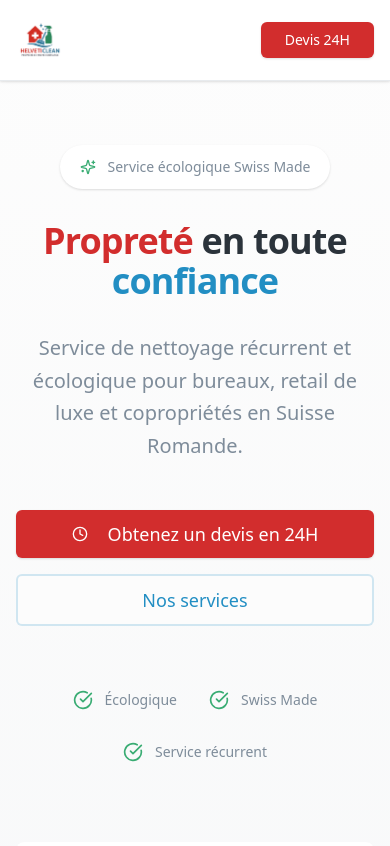
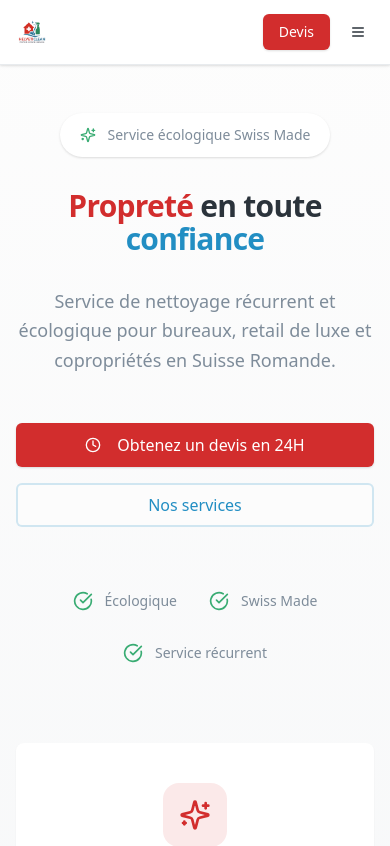
Before and after one commit to Imadmalaq/SwissCareServices, a React (Vite) app: page / in a window 390 px wide. Shown: the top 846 px of the page. Built offline with nearby package versions, Linux system fonts and the light colour scheme.

Commit message:
Ensure mobile responsiveness
Make all sections of the website responsive for mobile devices.

```diff
--- a/src/components/sections/about.tsx
+++ b/src/components/sections/about.tsx
@@ -63,17 +63,17 @@ const About = () => {
           </div>
 
           {/* Right Column - Values Grid */}
-          <div className="grid grid-cols-2 gap-6">
+          <div className="grid grid-cols-1 sm:grid-cols-2 gap-4 sm:gap-6">
             {values.map((value, index) => {
               const Icon = value.icon;
               return (
                 <Card key={index} className="hover-lift shadow-subtle border-0 bg-card">
-                  <CardContent className="p-8 text-center space-y-4">
-                    <div className="inline-flex items-center justify-center w-12 h-12 bg-primary/5 rounded-2xl">
-                      <Icon className="h-6 w-6 text-primary" />
+                  <CardContent className="p-6 sm:p-8 text-center space-y-3 sm:space-y-4">
+                    <div className="inline-flex items-center justify-center w-10 sm:w-12 h-10 sm:h-12 bg-primary/5 rounded-2xl">
+                      <Icon className="h-5 sm:h-6 w-5 sm:w-6 text-primary" />
                     </div>
-                    <h3 className="font-bold text-lg">{value.title}</h3>
-                    <p className="text-sm text-muted-foreground leading-relaxed">
+                    <h3 className="font-bold text-base sm:text-lg">{value.title}</h3>
+                    <p className="text-xs sm:text-sm text-muted-foreground leading-relaxed">
                       {value.description}
                     </p>
                   </CardContent>
--- a/src/components/sections/contact.tsx
+++ b/src/components/sections/contact.tsx
@@ -18,10 +18,10 @@ const Contact = () => {
           </p>
         </div>
 
-        <div className="grid lg:grid-cols-3 gap-12">
+        <div className="grid lg:grid-cols-3 gap-8 lg:gap-12">
 
           {/* Contact Form */}
-          <div className="lg:col-span-2">
+          <div className="lg:col-span-2 order-2 lg:order-1">
             <Card className="shadow-clean border-0 bg-card">
               <CardHeader className="pb-8 pt-10">
                 <CardTitle className="text-2xl font-bold">Demande de devis</CardTitle>
@@ -114,7 +114,7 @@ const Contact = () => {
           </div>
 
           {/* Contact Info */}
-          <div className="space-y-8">
+          <div className="space-y-6 lg:space-y-8 order-1 lg:order-2">
             <Card className="shadow-subtle border-0 bg-card">
               <CardContent className="p-8">
                 <h3 className="font-bold text-lg mb-6">Contact direct</h3>
--- a/src/components/sections/hero.tsx
+++ b/src/components/sections/hero.tsx
@@ -15,27 +15,27 @@ const Hero = () => {
               <span className="text-sm font-medium text-muted-foreground">Service écologique Swiss Made</span>
             </div>
 
-            <h1 className="text-4xl md:text-5xl lg:text-6xl font-bold leading-[1.1] tracking-tight">
+            <h1 className="text-3xl sm:text-4xl md:text-5xl lg:text-6xl font-bold leading-[1.1] tracking-tight">
               <span className="text-primary">Propreté</span> en toute{" "}
               <span className="text-secondary">confiance</span>
             </h1>
 
-            <p className="text-xl text-muted-foreground max-w-2xl leading-relaxed">
+            <p className="text-lg sm:text-xl text-muted-foreground max-w-2xl leading-relaxed">
               Service de nettoyage récurrent et écologique pour bureaux, retail de luxe et copropriétés en Suisse Romande.
             </p>
 
             <div className="flex flex-col sm:flex-row gap-4 justify-center lg:justify-start pt-4">
               <Button
                 size="lg"
-                className="bg-primary hover:bg-primary/90 shadow-subtle hover:shadow-clean transition-gentle text-lg px-8 py-6 font-medium"
+                className="bg-primary hover:bg-primary/90 shadow-subtle hover:shadow-clean transition-gentle text-base sm:text-lg px-6 sm:px-8 py-5 sm:py-6 font-medium"
               >
-                <Clock className="mr-3 h-5 w-5" />
+                <Clock className="mr-2 sm:mr-3 h-4 sm:h-5 w-4 sm:w-5" />
                 Obtenez un devis en 24H
               </Button>
               <Button
                 variant="outline"
                 size="lg"
-                className="border-2 border-secondary/20 text-secondary hover:bg-secondary/5 hover:border-secondary/40 text-lg px-8 py-6 transition-gentle font-medium"
+                className="border-2 border-secondary/20 text-secondary hover:bg-secondary/5 hover:border-secondary/40 text-base sm:text-lg px-6 sm:px-8 py-5 sm:py-6 transition-gentle font-medium"
               >
                 Nos services
               </Button>
--- a/src/components/ui/navigation.tsx
+++ b/src/components/ui/navigation.tsx
@@ -1,19 +1,23 @@
 import { Button } from "@/components/ui/button";
-import { Phone, Mail } from "lucide-react";
+import { Phone, Mail, Menu, X } from "lucide-react";
+import { useState } from "react";
 
 const Navigation = () => {
+  const [isMenuOpen, setIsMenuOpen] = useState(false);
+
   return (
     <nav className="bg-card/95 backdrop-blur-sm shadow-subtle border-b sticky top-0 z-50">
       <div className="max-w-7xl mx-auto content-padding">
-        <div className="flex justify-between items-center h-20">
+        <div className="flex justify-between items-center h-16 md:h-20">
           <div className="flex items-center">
             <img
               src="/lovable-uploads/8c669d56-d197-43e9-baf2-f83938eee062.png"
               alt="HelvetiClean - Propreté en toute confiance"
-              className="h-12 w-auto transition-smooth hover:scale-105"
+              className="h-8 md:h-12 w-auto transition-smooth hover:scale-105"
             />
           </div>
 
+          {/* Desktop Navigation */}
           <div className="hidden md:flex items-center space-x-12">
             <a
               href="#services"
@@ -35,8 +39,9 @@ const Navigation = () => {
             </a>
           </div>
 
-          <div className="flex items-center space-x-6">
-            <div className="hidden sm:flex items-center space-x-3 text-sm text-muted-foreground">
+          {/* Desktop Contact & CTA */}
+          <div className="hidden md:flex items-center space-x-6">
+            <div className="hidden lg:flex items-center space-x-3 text-sm text-muted-foreground">
               <Phone className="h-4 w-4 text-primary" />
               <span className="font-medium">+41 XX XXX XX XX</span>
             </div>
@@ -48,7 +53,62 @@ const Navigation = () => {
               Devis 24H
             </Button>
           </div>
+
+          {/* Mobile CTA & Menu Button */}
+          <div className="flex items-center space-x-3 md:hidden">
+            <Button
+              variant="default"
+              size="sm"
+              className="bg-primary hover:bg-primary/90 shadow-subtle hover:shadow-clean transition-gentle font-medium px-4 text-sm"
+            >
+              Devis
+            </Button>
+            <Button
+              variant="ghost"
+              size="sm"
+              onClick={() => setIsMenuOpen(!isMenuOpen)}
+              className="hover:bg-muted/50 transition-gentle p-2"
+              aria-label="Menu"
+            >
+              {isMenuOpen ? <X className="h-5 w-5" /> : <Menu className="h-5 w-5" />}
+            </Button>
+          </div>
         </div>
+
+        {/* Mobile Menu */}
+        {isMenuOpen && (
+          <div className="md:hidden border-t bg-card/95 backdrop-blur-sm">
+            <div className="py-6 space-y-6">
+              <a
+                href="#services"
+                className="block text-foreground/80 hover:text-foreground transition-smooth font-medium focus-visible:outline-primary"
+                onClick={() => setIsMenuOpen(false)}
+              >
+                Services
+              </a>
+              <a
+                href="#about"
+                className="block text-foreground/80 hover:text-foreground transition-smooth font-medium focus-visible:outline-primary"
+                onClick={() => setIsMenuOpen(false)}
+              >
+                À propos
+              </a>
+              <a
+                href="#contact"
+                className="block text-foreground/80 hover:text-foreground transition-smooth font-medium focus-visible:outline-primary"
+                onClick={() => setIsMenuOpen(false)}
+              >
+                Contact
+              </a>
+              <div className="pt-4 border-t">
+                <div className="flex items-center space-x-3 text-sm text-muted-foreground">
+                  <Phone className="h-4 w-4 text-primary" />
+                  <span className="font-medium">+41 XX XXX XX XX</span>
+                </div>
+              </div>
+            </div>
+          </div>
+        )}
       </div>
     </nav>
   );
--- a/src/index.css
+++ b/src/index.css
@@ -176,10 +176,19 @@
 
   /* Clean spacing utilities */
   .section-padding {
-    @apply py-16 md:py-24;
+    @apply py-12 sm:py-16 md:py-20 lg:py-24;
   }
 
   .content-padding {
     @apply px-4 sm:px-6 lg:px-8;
   }
+
+  /* Mobile-first responsive utilities */
+  .mobile-card-padding {
+    @apply p-4 sm:p-6 md:p-8;
+  }
+
+  .mobile-text-responsive {
+    @apply text-sm sm:text-base;
+  }
 }
```
Also changed, not shown: src/components/sections/footer.tsx (+10 -10 lines).
